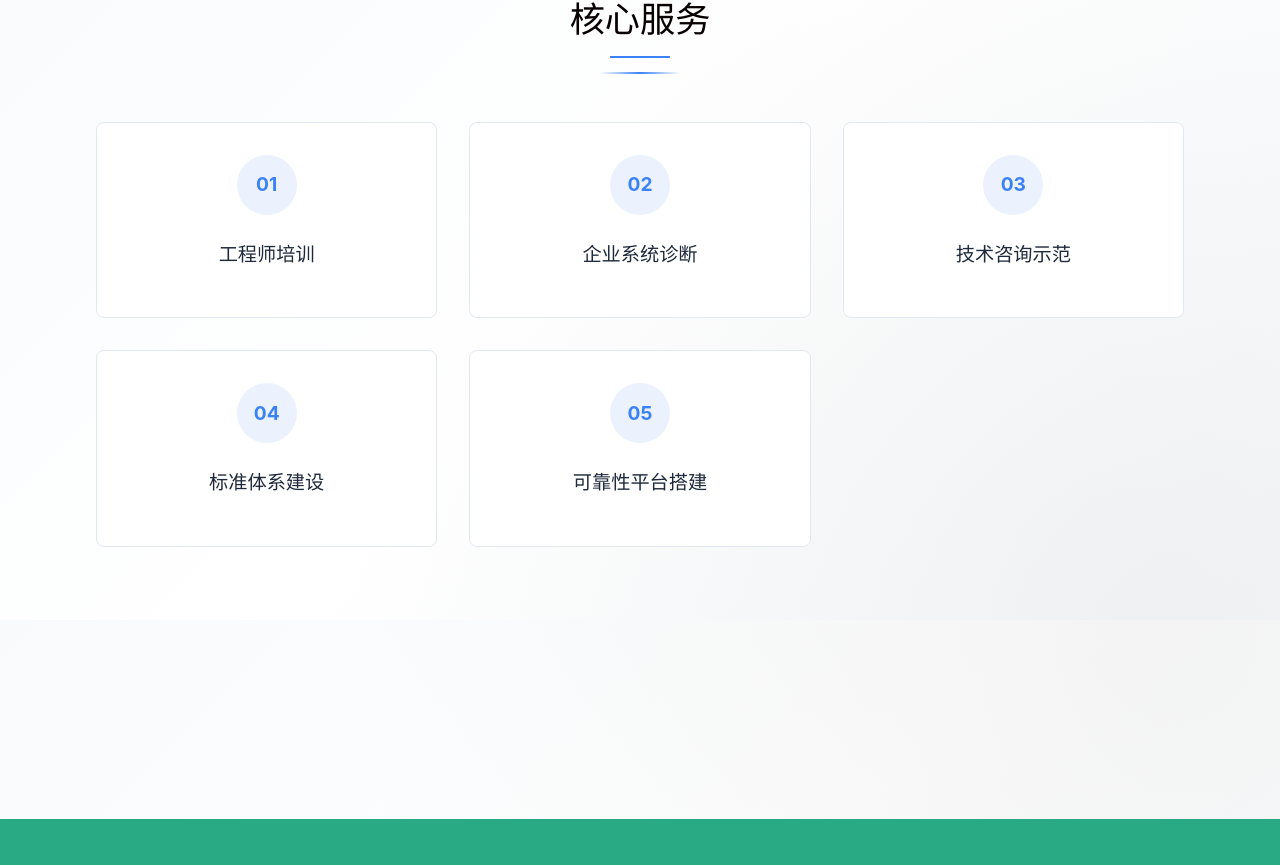
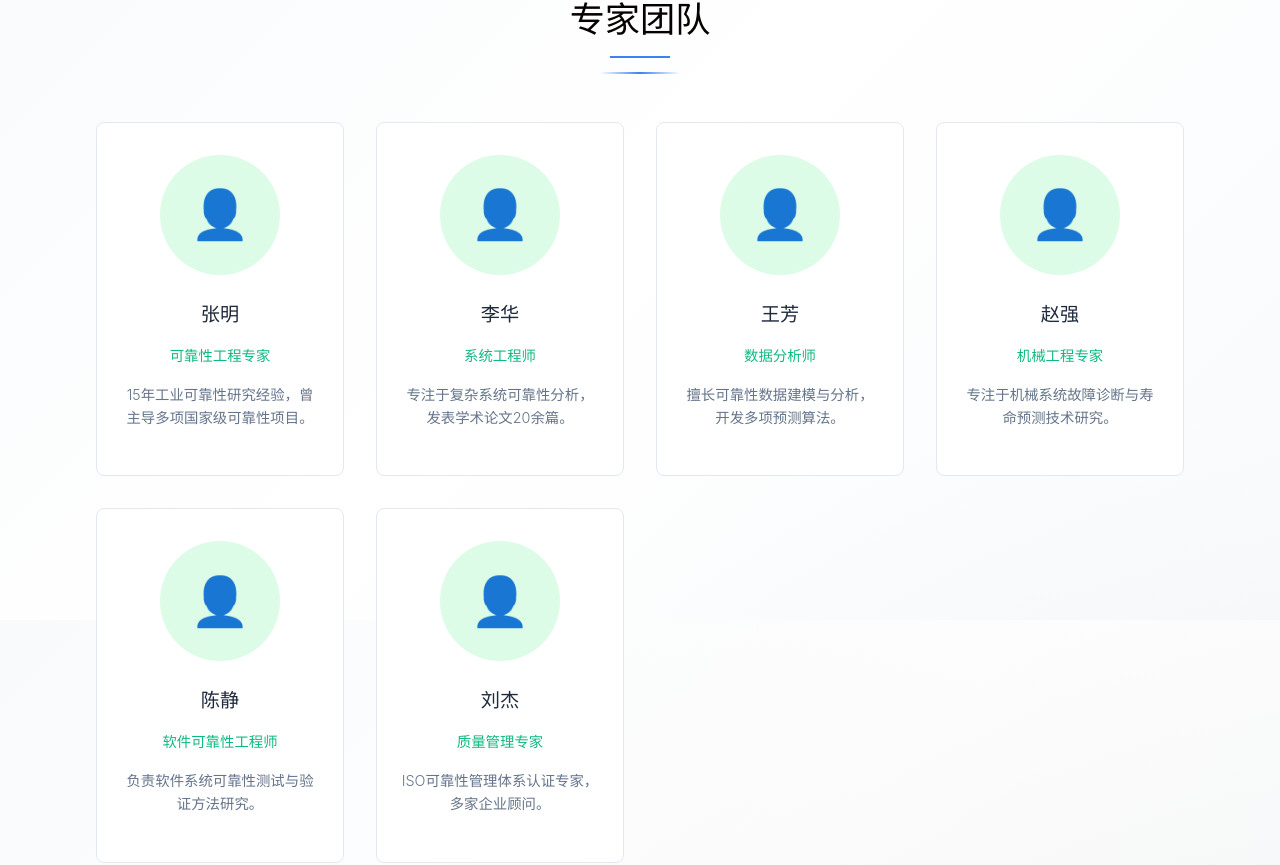
Before and after one commit to dididiskq/WeiMin, a Vue app in the folder vue-wmhx-pro/: page / in a window 1280 px wide. Shown: the part 1780-2645 px from the top of the page. Built offline with nearby package versions, Linux system fonts and the light colour scheme.

Commit message:
feat(页面布局): 更新导航菜单并添加专家团队板块
- 调整导航菜单项顺序并修改部分菜单名称
- 在首页添加专家团队展示区域，包含6位专家信息卡片
- 为专家团队板块添加样式和交互效果

```diff
--- a/vue-wmhx-pro/src/components/Header.vue
+++ b/vue-wmhx-pro/src/components/Header.vue
@@ -6,10 +6,11 @@
       <nav class="tech-nav">
         <div class="logo">RSE<span class="highlight">TECH</span></div>
         <ul class="nav-links">
-          <li><a href="#vision" class="nav-link">愿景使命</a></li>
-          <li><a href="#services" class="nav-link">服务内容</a></li>
-          <li><a href="#projects" class="nav-link">项目案例</a></li>
-          <li><a href="#experts" class="nav-link">专家团队</a></li>
+          <li><a href="#vision" class="nav-link">研究院简介</a></li>
+          <li><a href="#services" class="nav-link">专家团队</a></li>
+          <li><a href="#projects" class="nav-link">服务内容</a></li>
+          <li><a href="#experts" class="nav-link">活动咨询</a></li>
+          <li><a href="#experts" class="nav-link">项目案例</a></li>
           <li><a href="#contact" class="nav-link cta-button">联系我们</a></li>
         </ul>
       </nav>
--- a/vue-wmhx-pro/src/views/Home.vue
+++ b/vue-wmhx-pro/src/views/Home.vue
@@ -99,6 +99,58 @@ onMounted(() => {
         </div>
         <div class="section-content">
           <p>打造可靠性知识共享平台，提升企业系统能力，服务中国制造转型升级。</p>
+        </div>
+      </section>
+
+      <!-- 专家团队 -->
+      <section id="team" class="section fade-in">
+        <div class="section-header">
+          <h2 class="section-title">专家团队</h2>
+          <div class="section-divider"></div>
+        </div>
+        <div class="team-grid">
+          <!-- 团队成员1 -->
+          <div class="team-card">
+            <div class="team-photo" style="background-color: #dcfce7;"></div>
+            <h3 class="team-name">张明</h3>
+            <p class="team-position">可靠性工程专家</p>
+            <p class="team-desc">15年工业可靠性研究经验，曾主导多项国家级可靠性项目。</p>
+          </div>
+          <!-- 团队成员2 -->
+          <div class="team-card">
+            <div class="team-photo" style="background-color: #dcfce7;"></div>
+            <h3 class="team-name">李华</h3>
+            <p class="team-position">系统工程师</p>
+            <p class="team-desc">专注于复杂系统可靠性分析，发表学术论文20余篇。</p>
+          </div>
+          <!-- 团队成员3 -->
+          <div class="team-card">
+            <div class="team-photo" style="background-color: #dcfce7;"></div>
+            <h3 class="team-name">王芳</h3>
+            <p class="team-position">数据分析师</p>
+            <p class="team-desc">擅长可靠性数据建模与分析，开发多项预测算法。</p>
+          </div>
+          <!-- 团队成员4 -->
+          <div class="team-card">
+            <div class="team-photo" style="background-color: #dcfce7;"></div>
+            <h3 class="team-name">赵强</h3>
+            <p class="team-position">机械工程专家</p>
+            <p class="team-desc">专注于机械系统故障诊断与寿命预测技术研究。</p>
+          </div>
+          <!-- 团队成员5 -->
+          <div class="team-card">
+            <div class="team-photo" style="background-color: #dcfce7;"></div>
+            <h3 class="team-name">陈静</h3>
+            <p class="team-position">软件可靠性工程师</p>
+            <p class="team-desc">负责软件系统可靠性测试与验证方法研究。</p>
+          </div>
+          <!-- 团队成员6 -->
+          <div class="team-card">
+            <div class="team-photo" style="background-color: #dcfce7;"></div>
+            <h3 class="team-name">刘杰</h3>
+            <p class="team-position">质量管理专家</p>
+            <p class="team-desc">ISO可靠性管理体系认证专家，多家企业顾问。</p>
+          </div>
         </div>
       </section>
 
@@ -352,6 +404,63 @@ onMounted(() => {
   line-height: 1.8;
 }
 
+/* 专家团队 */
+.team-grid {
+  display: grid;
+  grid-template-columns: repeat(auto-fit, minmax(220px, 1fr));
+  gap: 2rem;
+  margin-top: 2rem;
+}
+
+.team-card {
+  background: #ffffff;
+  border: 1px solid #e2e8f0;
+  border-radius: 8px;
+  padding: 2rem 1.5rem;
+  text-align: center;
+  transition: all 0.3s ease;
+}
+
+.team-card:hover {
+  transform: translateY(-5px);
+  box-shadow: 0 10px 15px -3px rgba(167, 243, 208, 0.2);
+}
+
+.team-photo {
+  width: 120px;
+  height: 120px;
+  border-radius: 50%;
+  margin: 0 auto 1.5rem;
+  display: flex;
+  align-items: center;
+  justify-content: center;
+  overflow: hidden;
+}
+
+.team-photo::after {
+  content: '👤';
+  font-size: 3rem;
+}
+
+.team-name {
+  color: #1e293b;
+  font-size: 1.2rem;
+  margin-bottom: 0.5rem;
+}
+
+.team-position {
+  color: #10b981;
+  font-weight: 500;
+  margin-bottom: 1rem;
+  font-size: 0.9rem;
+}
+
+.team-desc {
+  color: #64748b;
+  font-size: 0.9rem;
+  line-height: 1.6;
+}
+
 /* 服务卡片 */
 .services-grid {
   display: grid;
```
